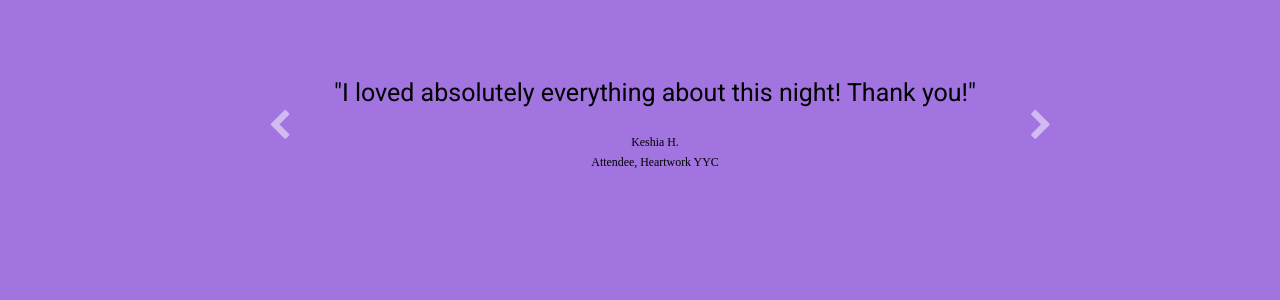
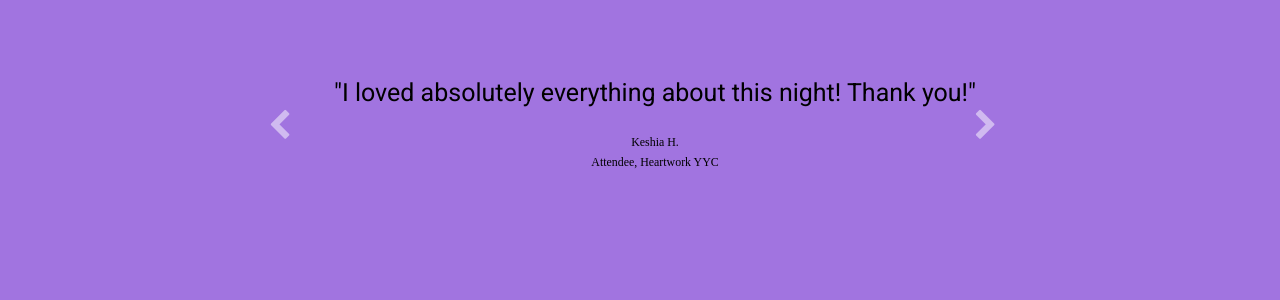
Before and after one commit to wearecolourfactor/colourfactor, a Jekyll site: the page built from index.html, in a window 1280 px wide and 900 px high, scrolled down 4510 px. Shown: the part 150-450 px from the top of the window. Built offline with Jekyll 4.4.1, drawn with Linux system fonts in a browser that asks for light colours.

Commit message:
Margin Fix

```diff
--- a/_includes/community-saying.html
+++ b/_includes/community-saying.html
@@ -81,8 +81,7 @@
         <!-- Carousel Buttons Next/Prev -->
         <a data-slide="prev" href="#quote-carousel" class="left carousel-control"><i class="fa fa-chevron-left" style="color: white;
     padding-right: 100px"></i></a>
-        <a data-slide="next" href="#quote-carousel" class="right carousel-control"><i class="fa fa-chevron-right" style="color: white;
-    padding-left: 100px"></i></a>
+        <a data-slide="next" href="#quote-carousel" class="right carousel-control"><i class="fa fa-chevron-right" style="color: white;"></i></a>
       </div>
     </div>
   </div>
--- a/_sass/_base.scss
+++ b/_sass/_base.scss
@@ -1,3 +1,6 @@
+
+
+
 html,
 body {
     height: 100%;
```
